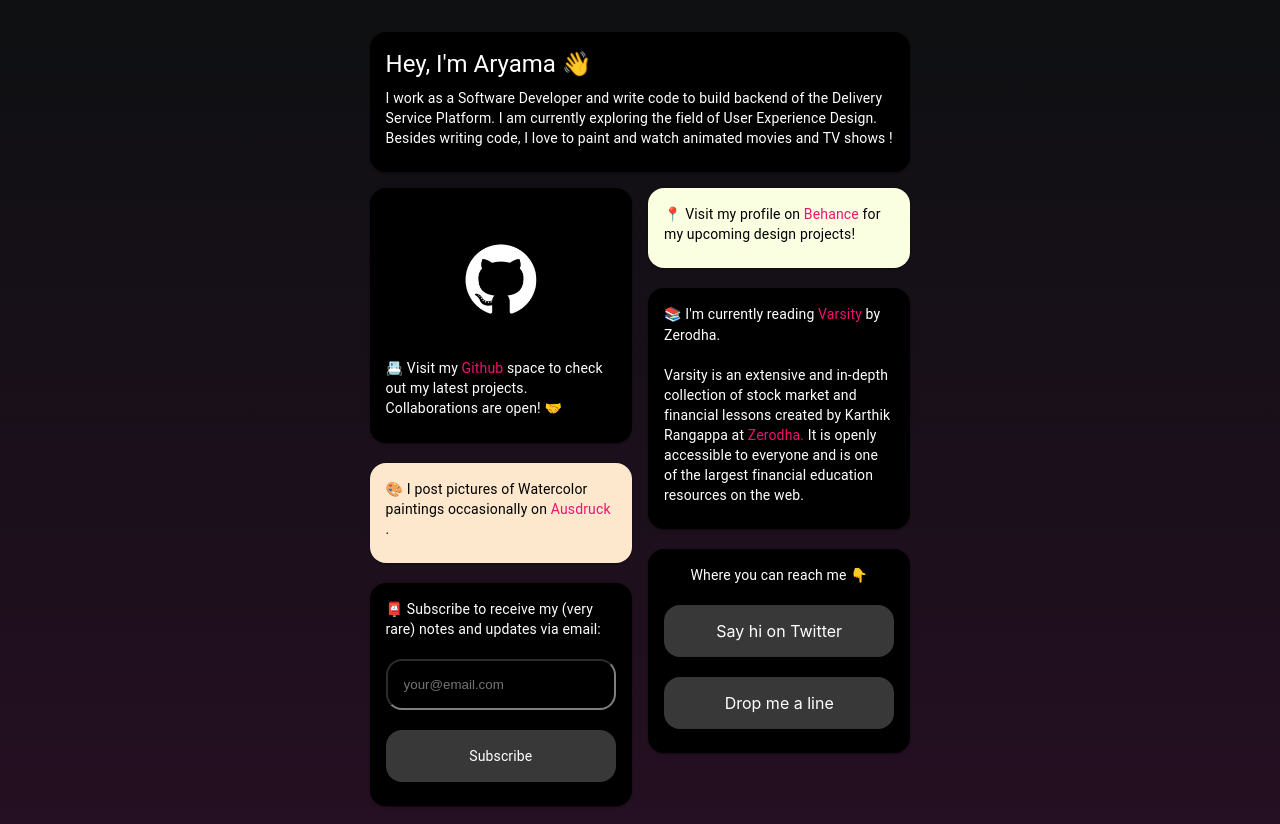
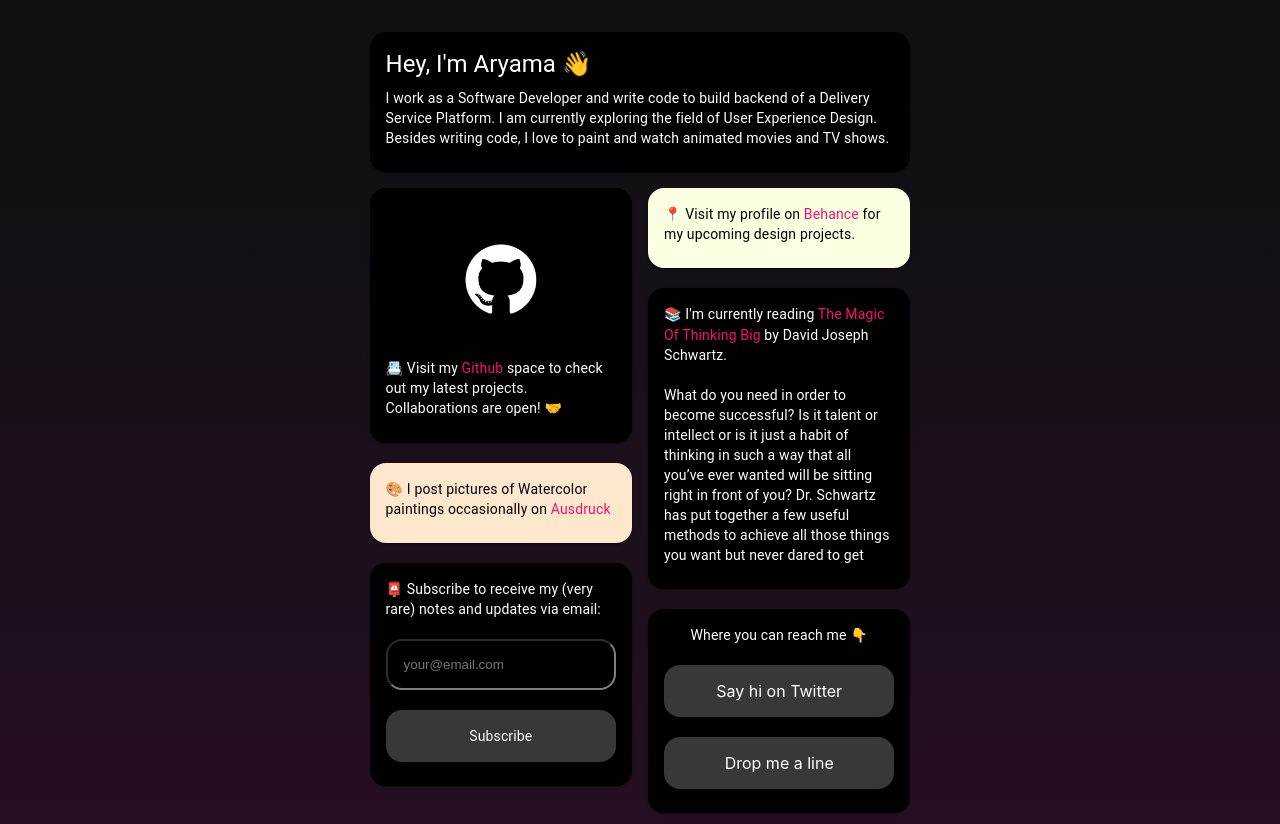
Before and after one commit to aryamasinha/aryamasinha.com, a Next.js app: page / in a window 1280 px wide. Built offline with nearby package versions, Linux system fonts and the light colour scheme.

Commit message:
new changes

```diff
--- a/pages/index.js
+++ b/pages/index.js
@@ -36,7 +36,7 @@
             Hey, I&apos;m Aryama 👋
         </Typography>
         <Typography variant="body2">
-        I work as a Software Developer and write code to build backend of the Delivery Service Platform. I am currently exploring the field of User Experience Design. Besides writing code, I love to paint and watch animated movies and TV shows !
+        I work as a Software Developer and write code to build backend of a Delivery Service Platform. I am currently exploring the field of User Experience Design. Besides writing code, I love to paint and watch animated movies and TV shows.
         </Typography>
             </CardContent>
 
@@ -65,7 +65,7 @@
         <Card className= {styles.CustomDesign2}>
         <CardContent>
           <Typography variant="body2">
-          🎨 I post pictures of Watercolor paintings occasionally on <span className={styles.CustomText}> <a href="https://www.instagram.com/__ausdruck__">Ausdruck </a> </span>.
+          🎨 I post pictures of Watercolor paintings occasionally on <span className={styles.CustomText}> <a href="https://www.instagram.com/__ausdruck__">Ausdruck </a> </span>
           </Typography>
           <center>
           {/*<Image
@@ -104,7 +104,7 @@
         <Card className= {styles.CustomDesign3}>
         <CardContent>
           <Typography variant="body2">
-          📍 Visit my profile on <span className={styles.CustomText}> <a href="https://www.behance.net/aryamasinha"> Behance </a></span> for my upcoming design projects!
+          📍 Visit my profile on <span className={styles.CustomText}> <a href="https://www.behance.net/aryamasinha"> Behance </a></span> for my upcoming design projects.
           </Typography>
         </CardContent>
           </Card>
@@ -116,8 +116,8 @@
           <Typography variant="body2">
 
 
-          📚 I'm currently reading <span className={styles.CustomText}> <a href="https://zerodha.com/varsity/"> Varsity </a></span> by Zerodha.<br></br> <br></br>
-            Varsity is an extensive and in-depth collection of stock market and financial lessons created by Karthik Rangappa at <span className={styles.CustomText}> <a href="https://zerodha.com/">Zerodha.</a> </span> It is openly accessible to everyone and is one of the largest financial education resources on the web.
+          📚 I'm currently reading <span className={styles.CustomText}> <a href="https://medium.com/@nina.semczuk/5-lifelong-lessons-from-the-magic-of-thinking-big-by-david-schwartz-6b33f5b21fae/"> The Magic Of Thinking Big </a></span> by David Joseph Schwartz.<br></br> <br></br>
+            What do you need in order to become successful? Is it talent or intellect or is it just a habit of thinking in such a way that all you’ve ever wanted will be sitting right in front of you? Dr. Schwartz has put together a few useful methods to achieve all those things you want but never dared to get
 
           <br></br>
           </Typography>
```
